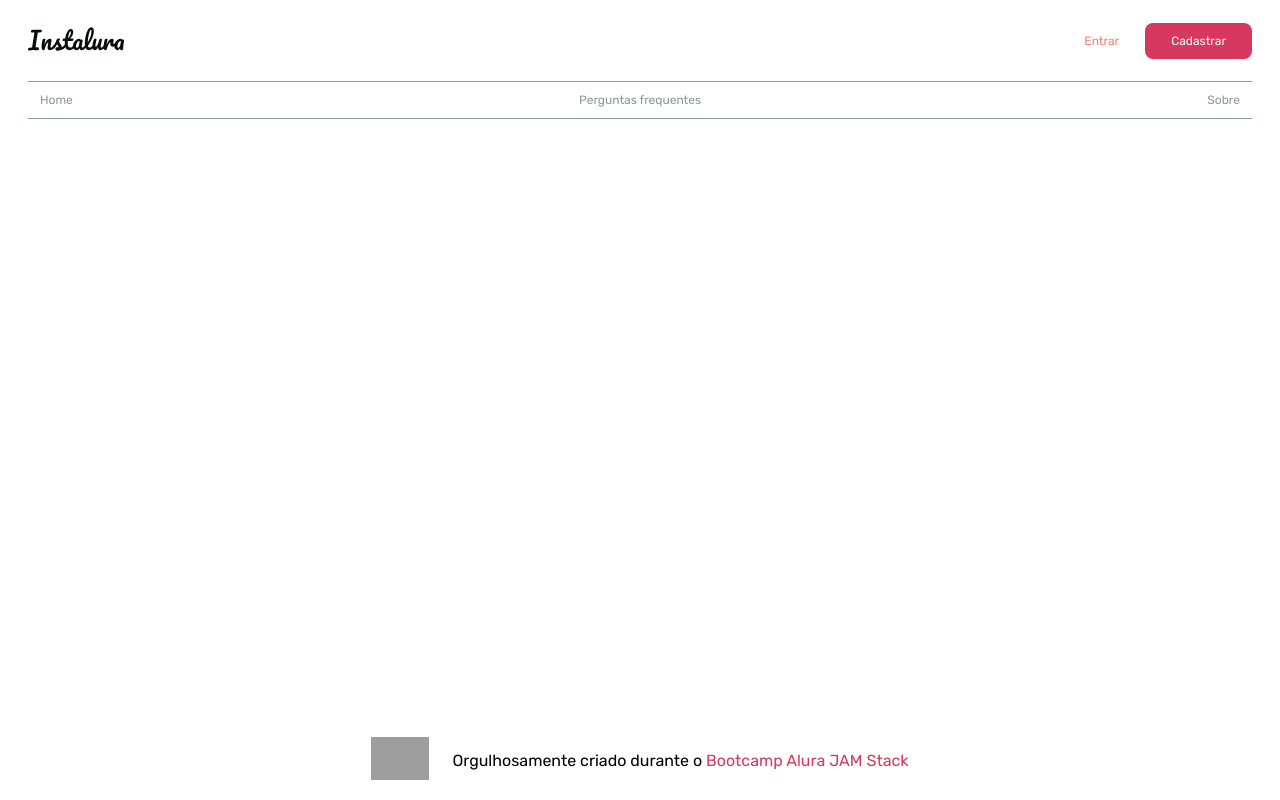
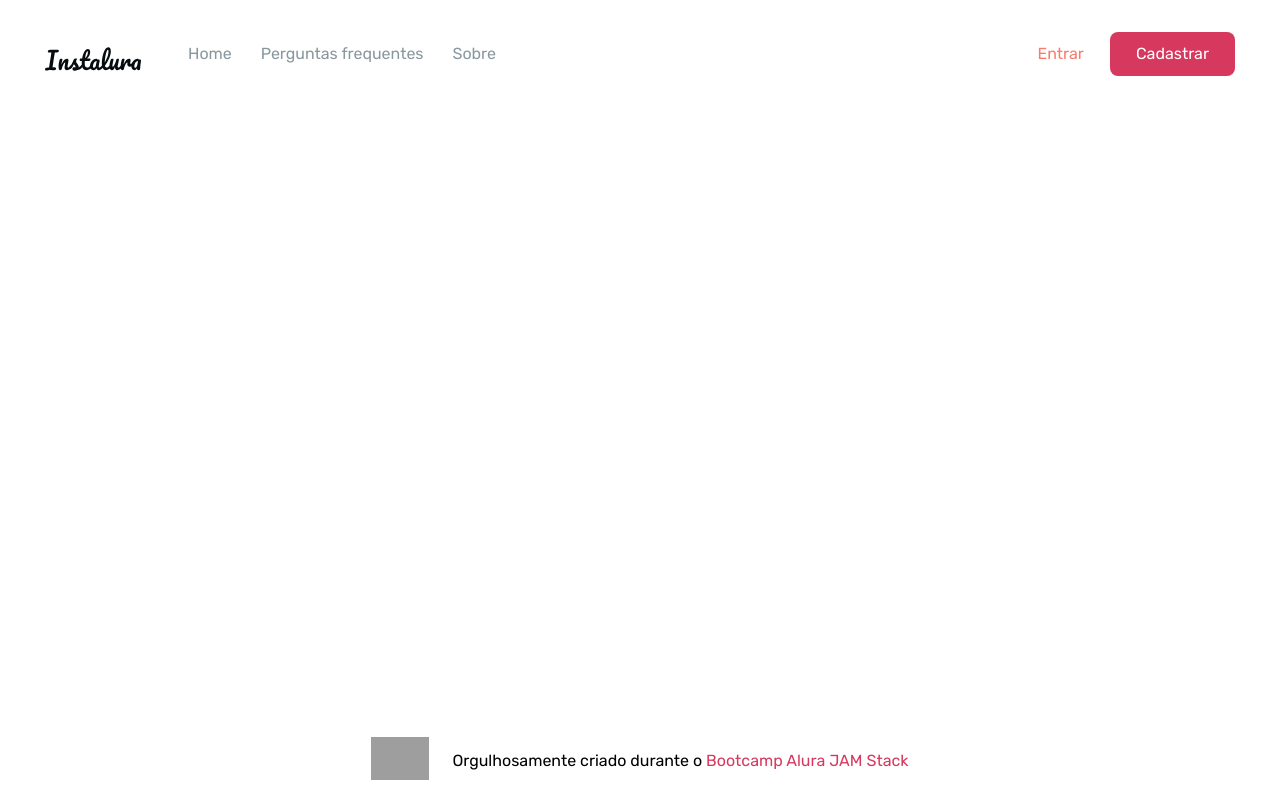
Before and after one commit to DiogoMalfatti/instalura, a Next.js app: page / in a window 1280 px wide. Built offline with nearby package versions, Linux system fonts and the light colour scheme; grey boxes are pictures that could not be loaded.

Commit message:
created breakpoints in styled-components

```diff
--- a/src/components/commons/Button/index.js
+++ b/src/components/commons/Button/index.js
@@ -2,6 +2,7 @@
 import styled, { css } from 'styled-components'
 import get from 'lodash/get'
 import { TextStyleVariantsMap } from '../foundation/Text'
+import { breakpointsMedia } from '../../../theme/utils/breakpointsMedia'
 
 const ButtonGhost = css `
     color: ${((props) => get(props.theme, `colors.${props.variant}.color`))};
@@ -29,4 +30,12 @@
     &:focus {
         opacity: .5;
     }
+    ${breakpointsMedia({
+        xs: css`
+            ${TextStyleVariantsMap.smallestException}
+        `,
+        md: css`
+            ${TextStyleVariantsMap.paragraph1}
+        `,
+    })}
 `;
--- a/src/components/commons/Menu/styles/MenuWrapper.js
+++ b/src/components/commons/Menu/styles/MenuWrapper.js
@@ -1,5 +1,8 @@
 import React from 'react'
-import styled from 'styled-components'
+
+import styled, { css } from 'styled-components';
+import { breakpointsMedia } from '../../../../theme/utils/breakpointsMedia';
+import { TextStyleVariantsMap } from '../../foundation/Text';
 
 export const MenuWrapper = styled.nav`
 	font-family: 'Rubik', sans-serif;
@@ -10,16 +13,45 @@
 	margin-top: 18px;
 	padding-left: 28px;
 	padding-right: 28px;
+	${breakpointsMedia({
+		md: css`
+			justify-content: flex-start;
+			margin-top: 32px;
+			margin-left: auto;
+			margin-right: auto;
+			width: 100%;
+			padding: 0 16px;
+			max-width: 768px;
+		`,
+		lg: css`
+			max-width: 1160px;
+		`,
+		xl: css`
+			max-width: 1222px;
+		`,
+	})}
 `;
 
 MenuWrapper.LeftSide = styled.div`
 	padding: 0;
 	margin: 0;
 	order: 1;
+	${breakpointsMedia({
+		md: css`
+			width: 131px;
+			height: 32px;
+		`,
+	})}
+	${breakpointsMedia({
+		md: css`
+		order: initial;
+		padding-right: 16px;
+		`,
+	})}
 `;
 
 MenuWrapper.CentralSide = styled.div`
-	padding: 12px;
+	padding: 0;
 	margin: 0;
 	order: 3;
 	width: 100%;
@@ -30,16 +62,38 @@
 	margin-top: 17px;
 	border-top: 1px solid #88989E;
 	border-bottom: 1px solid #88989E;
+	padding: 12px;
+	${breakpointsMedia({
+		md: css`
+			max-width: 332px;
+			justify-content: space-between;
+			flex: 1;
+			order: initial;
+			border: none;
+			margin: 0;
+			padding-top: 0;
+			padding-bottom: 0;
+		`,
+	})}
 	a {
 		text-align: center;
 		display: block;
 		text-decoration: none;
 		color: #88989E;
 		transition: 200ms ease-in-out;
+		${breakpointsMedia({
+			xs: css`
+				${TextStyleVariantsMap.smallestException}
+			`,
+			md: css`
+			${TextStyleVariantsMap.paragraph1}
+			`,
+		})}
 		&:hover,
 		&:focus {
 			font-weight: 500;
 			color: #070C0E;
+
 		}
 	}
 `;
@@ -51,4 +105,60 @@
 	flex: 1;
 	order: 2;
 	justify-content: flex-end;
+	${breakpointsMedia({
+		md: css`
+			order: initial;
+		`,
+	})}
 `;
+// export const MenuWrapper = styled.nav`
+// 	font-family: 'Rubik', sans-serif;
+// 	display: flex;
+// 	align-items: center;
+// 	justify-content: space-between;
+// 	flex-wrap: wrap;
+// 	margin-top: 18px;
+// 	padding-left: 28px;
+// 	padding-right: 28px;
+// `;
+
+// MenuWrapper.LeftSide = styled.div`
+//   	padding: 0;
+//   	margin: 0;
+//   	order: 1;
+// `;
+
+// MenuWrapper.CentralSide = styled.div`
+// 	padding: 12px;
+// 	margin: 0;
+// 	order: 3;
+// 	width: 100%;
+// 	list-style: none;
+// 	display: flex;
+// 	align-items: center;
+// 	justify-content: space-between;
+// 	margin-top: 17px;
+// 	border-top: 1px solid #88989E;
+// 	border-bottom: 1px solid #88989E;
+// 	a {
+// 		text-align: center;
+// 		display: block;
+// 		text-decoration: none;
+// 		color: #88989E;
+// 		transition: 200ms ease-in-out;
+// 		&:hover,
+// 		&:focus {
+// 		font-weight: 500;
+// 		color: #070C0E;
+// 		}
+// 	}
+// `;
+
+// MenuWrapper.RightSide = styled.div`
+//     padding: 0;
+//     margin: 0;
+//     display: flex;
+//     flex: 1;
+//     order: 2;
+//     justify-content: flex-end;
+// `;
--- a/src/theme/index.js
+++ b/src/theme/index.js
@@ -45,6 +45,13 @@
 export default {
     colors,
     typographyVariants,
+    breakpoints: {
+        xs: 0,
+        sm: 480,
+        md: 768,
+        lg: 992,
+        xl: 1200,
+    },
     borderRadius: '8px',
     fontFamily: '\'Rubik\', sans-serif',
     transition: '200ms ease-in-out',
--- /dev/null
+++ b/src/theme/utils/breakpointsMedia.js
@@ -0,0 +1,15 @@
+import  theme  from '../index'
+import { css } from 'styled-components'
+
+const { breakpoints } = theme
+
+export function breakpointsMedia(cssByBreakpoints) {
+    const breakpointsNames = Object.keys(cssByBreakpoints)
+    return breakpointsNames.map((breakpointName) => {
+        return css`
+            @media screen and (min-width: ${breakpoints[breakpointName]}px) {
+                ${cssByBreakpoints[breakpointName]}
+            }
+        `
+    })
+}
```
Lines whose indentation alone changed are shown as unchanged.
